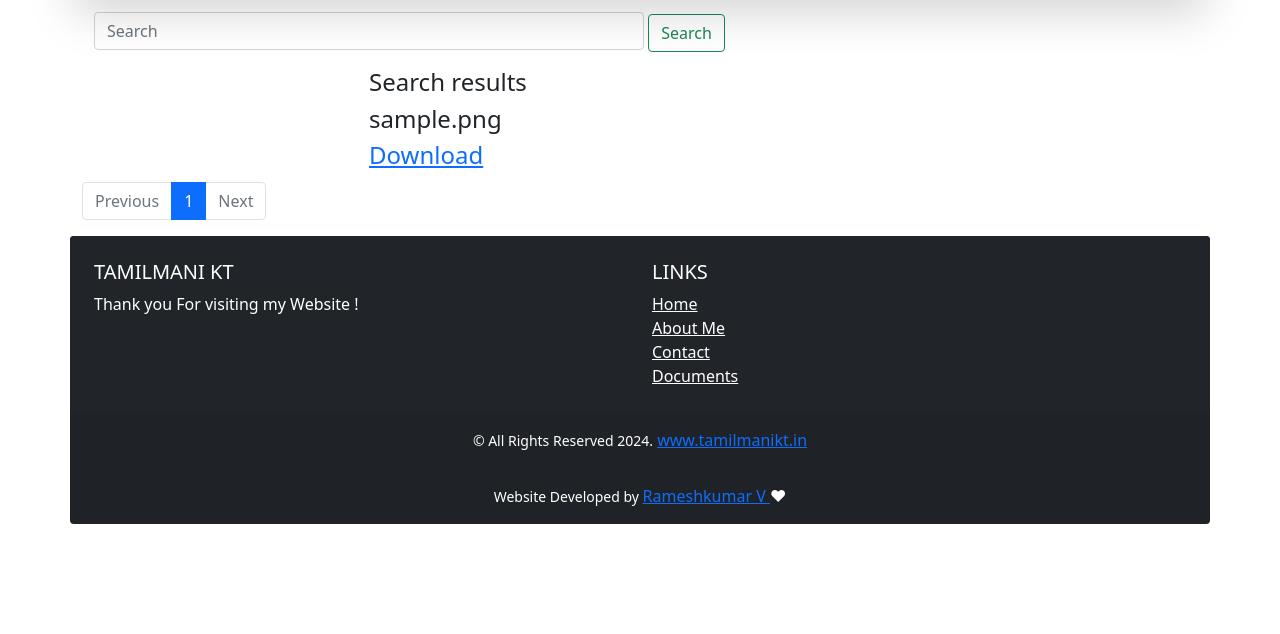
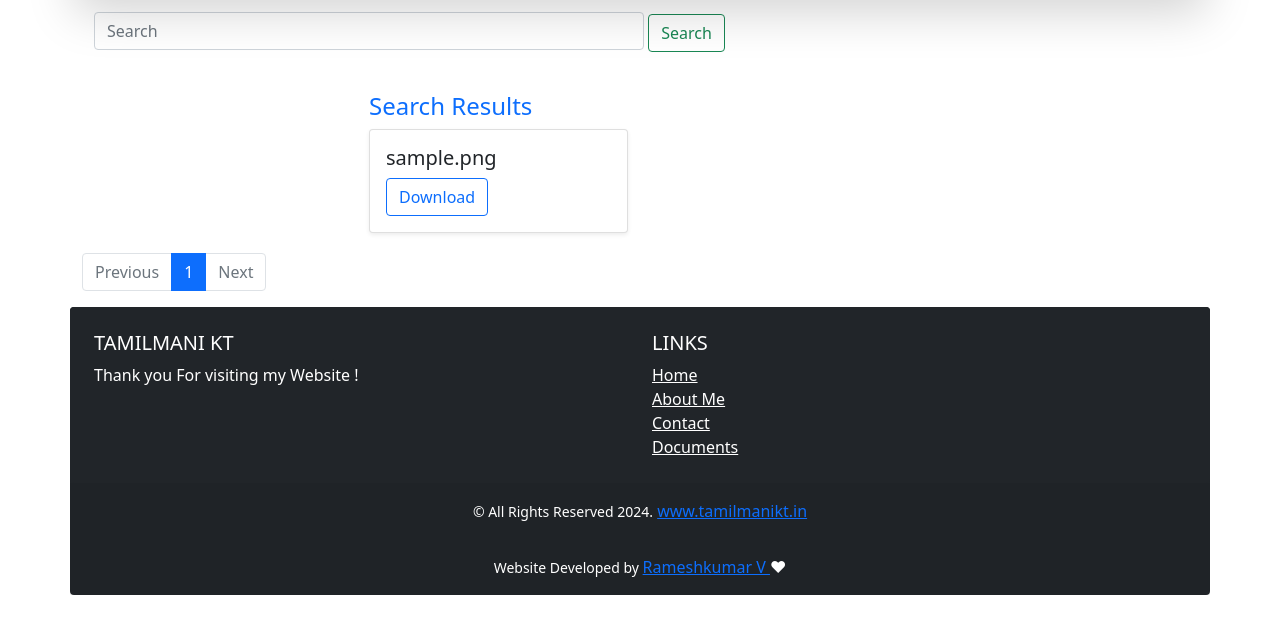
Before and after one commit to Tamilmanidms/tamilmanidms, a Flask app: page /download_page in a window 1280 px wide. Shown: the part 80-714 px from the top of the page. Run offline with Flask 3, Linux system fonts and the light colour scheme; tables that the repository leaves empty hold one stand-in row (values such as "Sample post"); parts of the project's set-up code (start-up, migrations or seed data) failed here and were passed over; some libraries are stand-ins or nearby versions.

Commit message:
Update document_component.html

```diff
--- a/tamilmani/template/macros/document_component.html
+++ b/tamilmani/template/macros/document_component.html
@@ -1,15 +1,19 @@
-<div  id="documentContainer">
+<div id="documentContainer" class="container mt-4">
     {% if documents %}
-        <h4>Search results</h4>
-        {% for document in documents %}
-        <div class="pdf">
-            <div class="pdf-details">
-                <h4 class="name">{{ document.document_filename }}</h4>
-                <h4> <a href="/get_document?document_id={{document.id}}">Download</a></h4>
+        <h4 class="text-primary">Search Results</h4>
+        <div class="row">
+            {% for document in documents %}
+            <div class="col-md-6 mb-3">
+                <div class="card shadow-sm">
+                    <div class="card-body">
+                        <h5 class="card-title">{{ document.document_filename }}</h5>
+                        <a href="/get_document?document_id={{ document.id }}" class="btn btn-outline-primary">Download</a>
+                    </div>
+                </div>
             </div>
+            {% endfor %}
         </div>
-        {% endfor %}
     {% else %}
-        <h4>No document found</h4>
+        <h4 class="text-danger">No document found</h4>
     {% endif %}
 </div>
```
